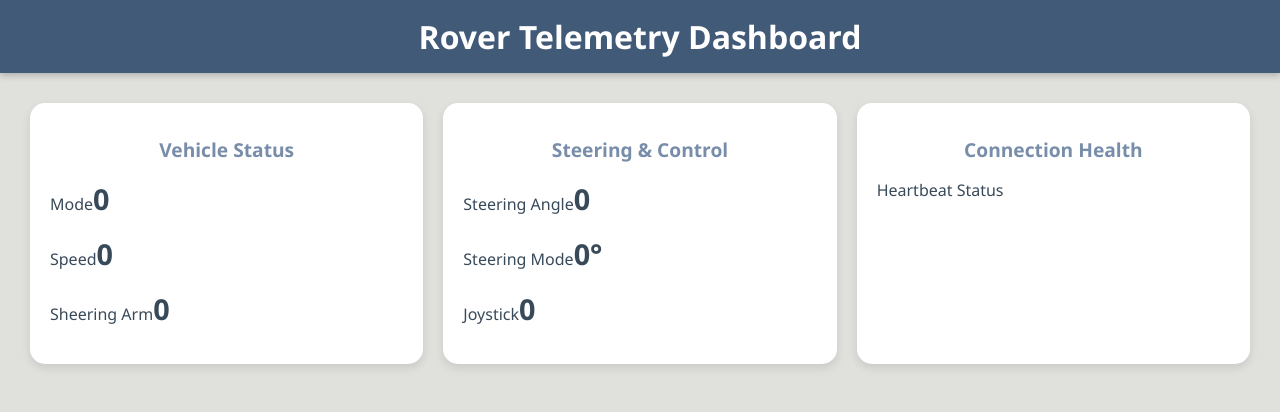
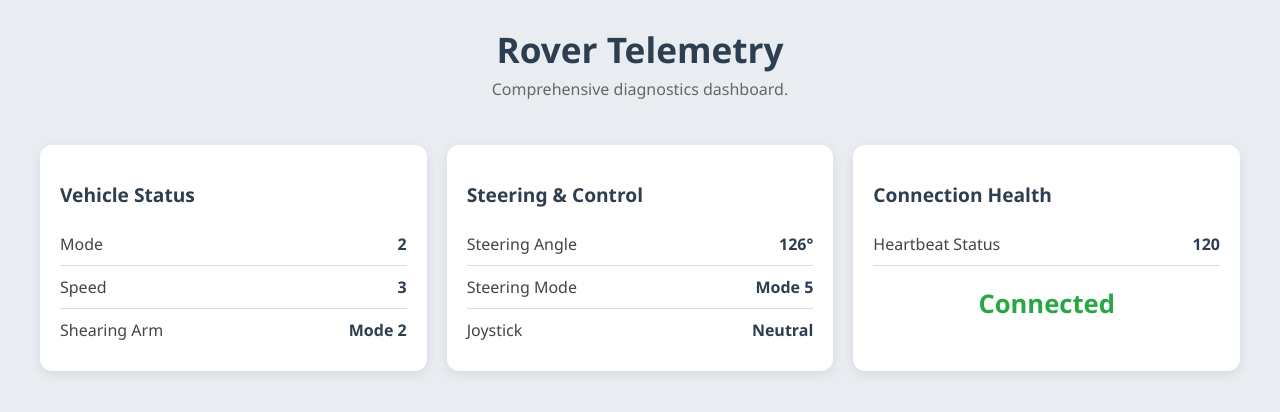
Before and after one commit to charu2409/Rover_Telemetry, a Flask app: page / in a window 1280 px wide. Shown: the top 412 px of the page. Run offline with Flask 3, Linux system fonts and the light colour scheme.

Commit message:
Update index.html

```diff
--- a/templates/index.html
+++ b/templates/index.html
@@ -3,138 +3,156 @@
 <head>
   <meta charset="UTF-8">
   <meta name="viewport" content="width=device-width, initial-scale=1.0">
-  <title>Rover Dashboard</title>
+  <title>Rover Telemetry</title>
   <style>
     :root {
-      --primary: #E0E1DD;
-      --secondary: #778DA9;
-      --accent: #415A77;
-      --dark: #384959;
-      --white: #ffffff;
+      --primary-bg: #e9edf2;
+      --card-bg: #ffffff;
+      --heading-color: #2d3e50;
+      --label-color: #444;
+      --line-color: #dcdcdc;
+      --connected: #28a745;
+      --disconnected: #dc3545;
     }
 
     body {
       margin: 0;
       font-family: "Segoe UI", Tahoma, sans-serif;
-      background: var(--primary);
-      color: var(--dark);
+      background: var(--primary-bg);
+      color: var(--label-color);
     }
 
     header {
-      background: var(--accent);
-      color: var(--white);
-      padding: 15px 25px;
+      background: none;
+      color: var(--heading-color);
+      padding: 25px;
       text-align: center;
-      font-size: 2rem;
-      font-weight: bold;
-      box-shadow: 0 3px 6px rgba(0,0,0,0.2);
+    }
+
+    header h1 {
+      font-size: 2.2rem;
+      margin: 0;
+    }
+
+    header p {
+      margin: 5px 0 0;
+      font-size: 1rem;
+      color: #666;
     }
 
     .container {
       display: grid;
-      grid-template-columns: repeat(auto-fit, minmax(250px, 1fr));
+      grid-template-columns: repeat(auto-fit, minmax(300px, 1fr));
       gap: 20px;
-      padding: 30px;
+      padding: 20px 40px;
     }
 
     .card {
-      background: var(--white);
-      border-radius: 15px;
+      background: var(--card-bg);
+      border-radius: 12px;
       padding: 20px;
-      box-shadow: 0 4px 10px rgba(0,0,0,0.1);
-      transition: transform 0.2s;
+      box-shadow: 0 4px 12px rgba(0,0,0,0.08);
     }
 
-    .card:hover {
-      transform: translateY(-5px);
+    .card h2 {
+      font-size: 1.2rem;
+      color: var(--heading-color);
+      margin-bottom: 15px;
     }
 
-    .card h1 {
-      font-size: 1.2rem;
-      text-align: center;
-      margin-bottom: 10px;
-      color: var(--secondary);
+    .row {
+      display: flex;
+      justify-content: space-between;
+      padding: 10px 0;
+      border-bottom: 1px solid var(--line-color);
+    }
+
+    .row:last-child {
+      border-bottom: none;
+    }
+
+    .label {
+      font-size: 1rem;
+      color: var(--label-color);
     }
 
     .value {
-      font-size: 1.8rem;
       font-weight: bold;
-      color: var(--dark);
+      font-size: 1rem;
+      color: var(--heading-color);
+    }
+
+    /* Connection Status */
+    .status-container {
+      text-align: center;
+      margin-top: 20px;
     }
 
     .status {
+      font-size: 1.6rem;
       font-weight: bold;
-      font-size: 1.1rem;
-      padding: 5px 10px;
-      border-radius: 8px;
-      display: inline-block;
     }
 
     .connected {
-      background: #4CAF50;
-      color: white;
+      color: var(--connected);
     }
 
     .disconnected {
-      background: #F44336;
-      color: white;
+      color: var(--disconnected);
     }
   </style>
 </head>
 <body>
 
-  <header>Rover Telemetry Dashboard</header>
+  <header>
+    <h1>Rover Telemetry</h1>
+    <p>Comprehensive diagnostics dashboard.</p>
+  </header>
 
   <div class="container">
     <div class="card">
-      <h1>Vehicle Status</h1>
-      <p>Mode<span class="value" id="mode">0</span></p>
-      <p>Speed<span class="value" id="speed">0</span></p>
-      <p>Sheering Arm<span class="value" id="sheering arm">0</span></p>
+      <h2>Vehicle Status</h2>
+      <div class="row">
+        <span class="label">Mode</span>
+        <span class="value" id="mode">2</span>
+      </div>
+      <div class="row">
+        <span class="label">Speed</span>
+        <span class="value" id="speed">3</span>
+      </div>
+      <div class="row">
+        <span class="label">Shearing Arm</span>
+        <span class="value" id="shearingarm">Mode 2</span>
+      </div>
     </div>
 
     <div class="card">
-      <h1>Steering & Control</h1>
-      <p>Steering Angle<span class="value" id="arm">0</span></p>
-      <p>Steering Mode<span class="value" id="angle">0°</span></p>
-      <p>Joystick<span class="value" id="joystick">0</span></p>
+      <h2>Steering & Control</h2>
+      <div class="row">
+        <span class="label">Steering Angle</span>
+        <span class="value" id="angle">126°</span>
+      </div>
+      <div class="row">
+        <span class="label">Steering Mode</span>
+        <span class="value" id="steeringmode">Mode 5</span>
+      </div>
+      <div class="row">
+        <span class="label">Joystick</span>
+        <span class="value" id="joystick">Neutral</span>
+      </div>
     </div>
 
     <div class="card">
-      <h1>Connection Health</h1>
-      <p>Heartbeat Status</p>
+      <h2>Connection Health</h2>
+      <div class="row">
+        <span class="label">Heartbeat Status</span>
+        <span class="value" id="heartbeat">120</span>
+      </div>
+      <div class="status-container">
+        <span id="status" class="status connected">Connected</span>
+      </div>
     </div>
   </div>
 
-  <script>
-    function updateValues() {
-      const mode = Math.floor(Math.random() * 4);
-      const speed = Math.floor(Math.random() * 6);
-      const sheeringarm = Math.floor(Math.random() * 6);
-      const angle = Math.floor(Math.random() * 6);
-      const steeringmode = Math.floor(Math.random() * 181);
-      const joystick = Math.floor(Math.random() * 5);
-      const heartbeat = Math.floor(Math.random() * 256);
-
-
-      document.getElementById("mode").textContent = mode;
-      document.getElementById("speed").textContent = speed;
-      document.getElementById("sheeringarm").textcontent = sheeringarm;
-      document.getElementById("angle").textContent = arm;
-      document.getElementById("steeringmode").textContent = angle + "°";
-      document.getElementById("joystick").textContent = joystick;
-      document.getElementById("heartbeat").textContent = heartbeat;
-
-      const statusEl = document.getElementById("status");
-      if (heartbeat > 0 && heartbeat < 255) {
-        statusEl.textContent = "Connected";
-        statusEl.className = "status connected";
-      } else {
-        statusEl.textContent = "Disconnected";
-        statusEl.className = "status disconnected";
-      }
-    }
-  </script>
-
 </body>
 </html>
```
